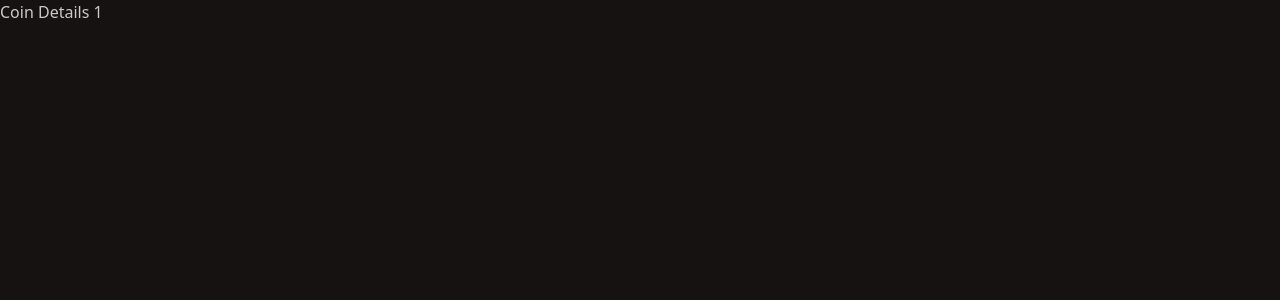
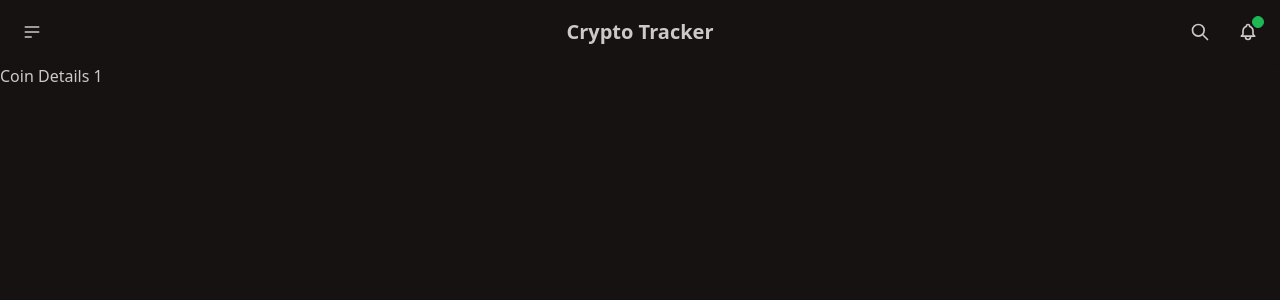
Before and after one commit to srishithsaireddycheruku/CryptoTracker, a React (Vite) app: page /details/1 in a window 1280 px wide. Shown: the top 300 px of the page. Built offline with nearby package versions, Linux system fonts and the light colour scheme.

Commit message:
added layouts in router dom (a constant navbar is configured)

```diff
--- a/src/Components/Routing/Routing.jsx
+++ b/src/Components/Routing/Routing.jsx
@@ -1,11 +1,14 @@
 import { Routes, Route } from "react-router-dom";
 import Home from "../../pages/Home";
 import CoinDetails from "../../pages/CoinDetails";
+import Layout from "../../pages/Layout";
 function Routing(){
     return(
         <Routes>
-            <Route path="/" element={<Home />} />
-            <Route path="/details/:CoinId" element={<CoinDetails />} />
+            <Route path="/" element={<Layout />} >
+                <Route index element={<Home />} /> {/* this is the default page and the index means that it has the same as the parent main page */}
+                <Route path="/details/:CoinId" element={<CoinDetails />} />
+            </Route>
         </Routes>
     )
 }
--- a/src/pages/Home.jsx
+++ b/src/pages/Home.jsx
@@ -5,7 +5,6 @@
 function Home(){
     return(
         <>
-            <Navbar/>
             <Banner/>
             <CoinTable/>
         </>
--- /dev/null
+++ b/src/pages/Layout.jsx
@@ -0,0 +1,11 @@
+import Navbar from "../Components/Navbar/Navbar";
+import { Outlet } from "react-router-dom";
+function Layout(){
+    return(
+        <>
+            <Navbar/>  {/* this is the navbar that is shared across the pages*/}
+            <Outlet/>
+        </>
+    )
+}
+export default Layout;
```
